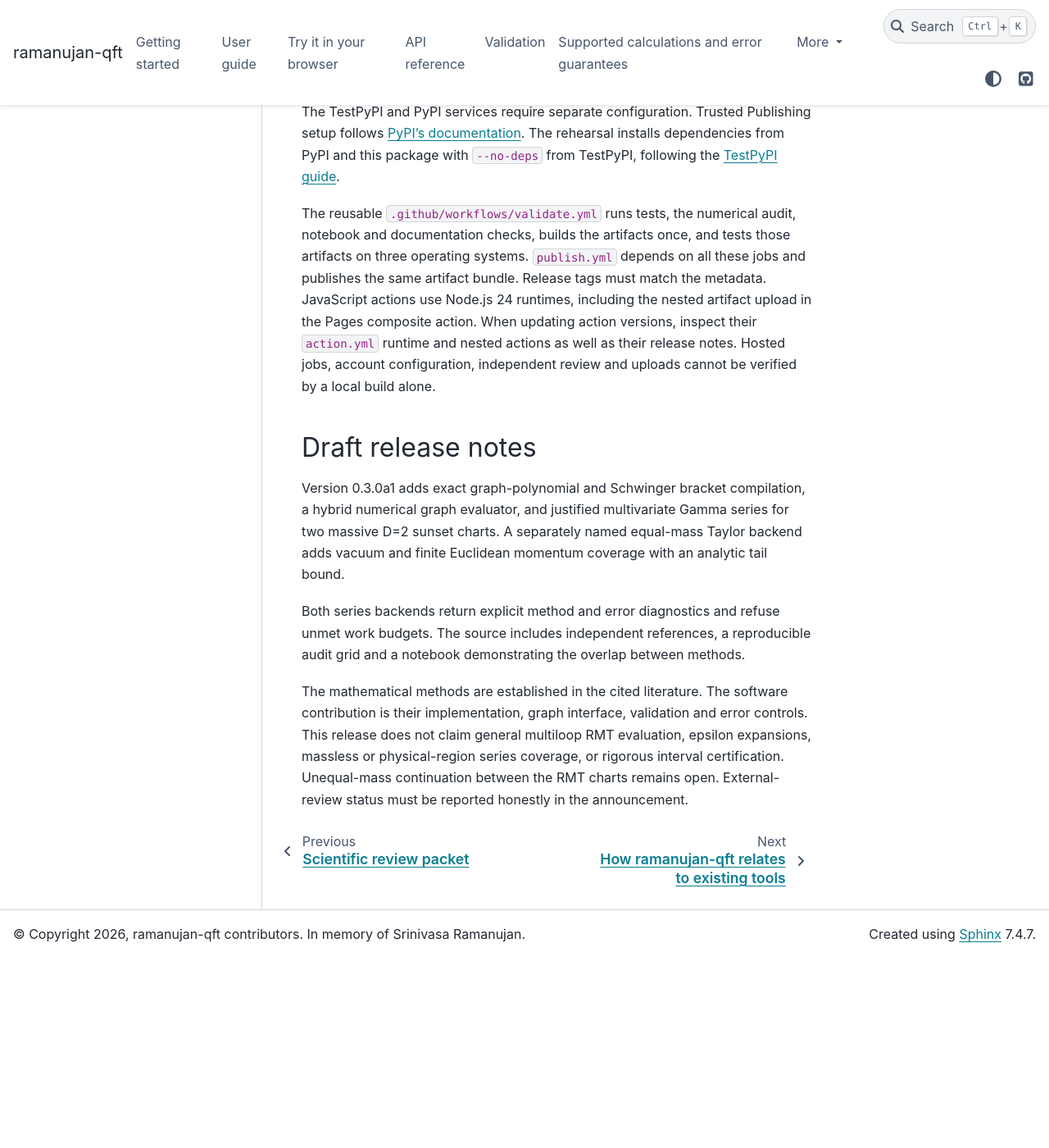
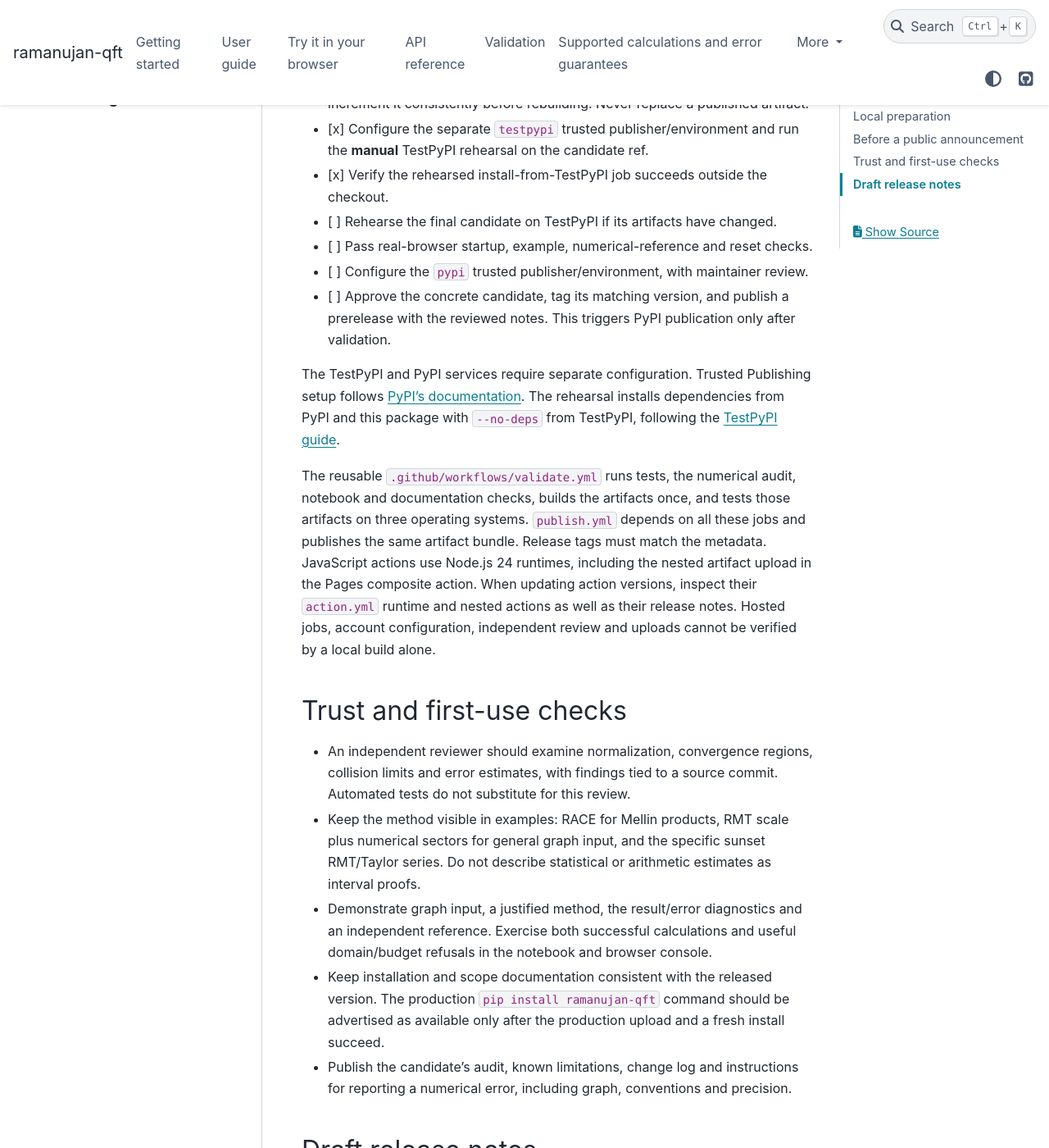
Before and after one commit to reetanshuh1998/Ramanujan_master_theorem, a Sphinx documentation site: the page built from docs/RELEASING.md, in a window 1280 px wide and 1400 px high, scrolled down 1507 px. Shown: the whole window at 82% size. Built offline with Sphinx 7.4.7 and the PyData theme 0.15.4, drawn with Linux system fonts in a browser that asks for light colours; pages that are not in the unit, such as notebooks, are missing from menus; before the commit the page ends 2675 px from its top, so only the background shows below that; some of the changed text lies outside the part shown.

Commit message:
Load NumPy before browser startup and gate docs on real-browser validation

```diff
--- a/docs/RELEASING.md
+++ b/docs/RELEASING.md
@@ -1,7 +1,15 @@
 # Research-alpha release checklist
 
-Candidate version: **0.3.0a1**. This is a prepared candidate, not a claim that a
-release or upload has occurred. The code remains a scoped research tool.
+Rehearsed version: **0.3.0a1**, uploaded to TestPyPI from commit `3b00bd6`.
+The [rehearsal](https://github.com/reetanshuh1998/Ramanujan_master_theorem/actions/runs/39924746748)
+passed validation, trusted-publisher upload and installation outside the checkout.
+Both published file hashes matched the validated distribution artifacts.
+This is a TestPyPI rehearsal; production PyPI publication and external scientific
+review remain pending. The code remains a scoped research tool.
+
+Changes after that commit, including the browser-console fix, need a new frozen
+candidate before publication. Use a new prerelease version (for example
+`0.3.0a2`) for another TestPyPI upload; the existing `0.3.0a1` files are immutable.
 
 ## Local preparation
 
@@ -39,16 +47,19 @@ reference data, audit tooling, documentation and the research notebook.
 ## Before a public announcement
 
 - [ ] Obtain and record external scientific review in {doc}`SCIENTIFIC_REVIEW`.
-- [ ] Commit the candidate and run hosted CI on that exact commit.
-- [ ] Verify the Linux, Windows and macOS artifact jobs and supported Python jobs.
+- [x] Run hosted CI on the rehearsed `3b00bd6` candidate.
+- [x] Verify its Linux, Windows and macOS artifacts and supported Python jobs.
+- [ ] Freeze the final candidate/version and rerun validation on that exact commit.
 - [ ] Review the generated documentation and notebook from the candidate.
 - [ ] Confirm the candidate version is unused on each target index; if needed,
   increment it consistently before rebuilding. Never replace a published artifact.
-- [ ] Configure the separate `testpypi` trusted publisher/environment and run
+- [x] Configure the separate `testpypi` trusted publisher/environment and run
   the **manual** TestPyPI rehearsal on the candidate ref.
-- [ ] Verify the install-from-TestPyPI job succeeds outside the checkout.
+- [x] Verify the rehearsed install-from-TestPyPI job succeeds outside the checkout.
+- [ ] Rehearse the final candidate on TestPyPI if its artifacts have changed.
+- [ ] Pass real-browser startup, example, numerical-reference and reset checks.
 - [ ] Configure the `pypi` trusted publisher/environment, with maintainer review.
-- [ ] Approve the concrete candidate, tag `v0.3.0a1`, and publish a prerelease
+- [ ] Approve the concrete candidate, tag its matching version, and publish a prerelease
   with the reviewed notes. This triggers PyPI publication only after validation.
 
 The TestPyPI and PyPI services require separate configuration. Trusted
@@ -65,6 +76,23 @@ upload in the Pages composite action. When updating action versions, inspect
 their `action.yml` runtime and nested actions as well as their release notes.
 Hosted jobs, account configuration, independent review and uploads cannot be
 verified by a local build alone.
+
+## Trust and first-use checks
+
+- An independent reviewer should examine normalization, convergence regions,
+  collision limits and error estimates, with findings tied to a source commit.
+  Automated tests do not substitute for this review.
+- Keep the method visible in examples: RACE for Mellin products, RMT scale plus
+  numerical sectors for general graph input, and the specific sunset RMT/Taylor
+  series. Do not describe statistical or arithmetic estimates as interval proofs.
+- Demonstrate graph input, a justified method, the result/error diagnostics and
+  an independent reference. Exercise both successful calculations and useful
+  domain/budget refusals in the notebook and browser console.
+- Keep installation and scope documentation consistent with the released
+  version. The production `pip install ramanujan-qft` command should be advertised
+  as available only after the production upload and a fresh install succeed.
+- Publish the candidate's audit, known limitations, change log and instructions
+  for reporting a numerical error, including graph, conventions and precision.
 
 ## Draft release notes
 
```
Also changed, not shown: CONTRIBUTING.md (+13 -0 lines), docs/RELEASE_PLAN.md (+13 -8 lines), docs/_static/try_it.js (+39 -4 lines), docs/_static/try_it_worker.js (+8 -3 lines), docs/try_it.md (+9 -3 lines), 2 other files.
